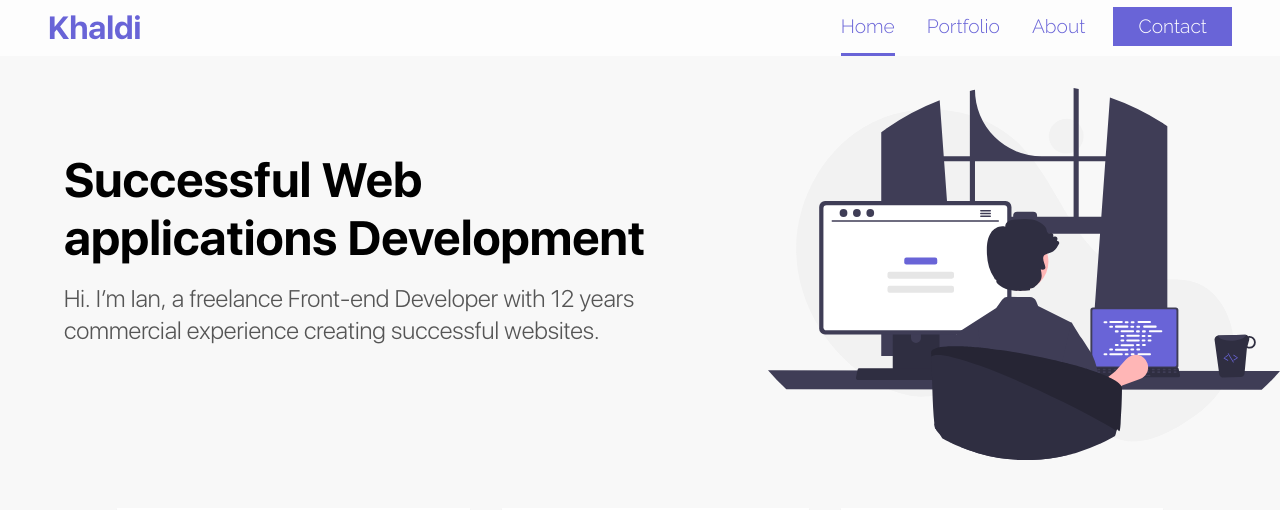
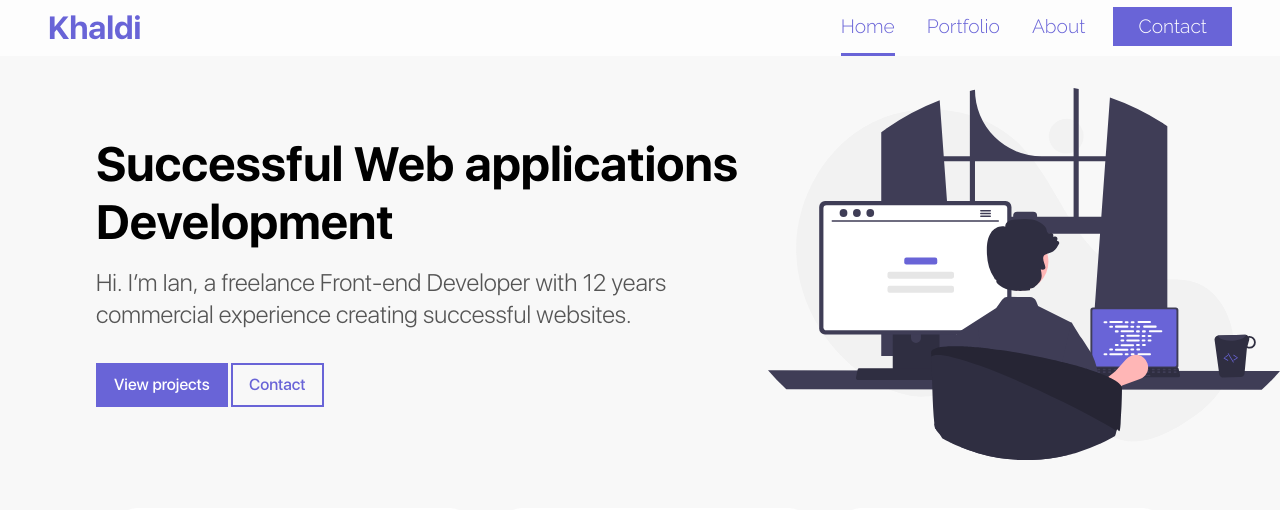
Before and after one commit to devkhaldi/portfolio, a React (Create React App) app: page / in a window 1280 px wide. Shown: the top 510 px of the page. Built offline with nearby package versions, Linux system fonts and the light colour scheme.

Commit message:
hero illustration and buttons

```diff
--- a/src/App.css
+++ b/src/App.css
@@ -58,12 +58,14 @@
 }
 
 .dark-mode {
-  --primary-color: #14b8a6;
+  --primary-color: #6964d7;
   --secondary-color: #d73c97;
   --third-color: #6964d7;
-  --bg-1: #1e293b;
+  /* --bg-1: #1e293b;
+  --bg-2: #222; */
+  --bg-1: #000;
   --bg-2: #222;
-  --white: #000;
+  --white: #252525;
   --black: #fff;
   --text-1: #9ca3af;
   --navbar-bg: rgba(0, 0, 0, 0.7);
--- a/src/components/Navbar.css
+++ b/src/components/Navbar.css
@@ -9,7 +9,7 @@ nav {
   align-items: center;
   font-weight: 300;
   padding: 1rem 3rem;
-  /* border-top: solid 4px var(--primary-color); */
+  /* border-top: solid 2px var(--primary-color); */
   z-index: 10;
   transition: all 0.2s;
   z-index: 10;
--- a/src/home/Hero.css
+++ b/src/home/Hero.css
@@ -3,13 +3,15 @@
   width: 100%;
   position: relative;
 }
+
 /*Hero Text */
 .hero .hero-text {
   padding: 2rem 0;
   display: flex;
 }
 .hero .hero-text .text-content {
-  padding: 4rem;
+  padding-top: 3rem;
+  padding-left: 6rem;
 }
 .hero .hero-text h1 {
   color: var(--black);
@@ -27,8 +29,22 @@
   font-weight: 300;
   line-height: 2rem;
 }
-.hero .hero-illustration .text-content {
+.hero .hero-buttons {
+  margin-top: 2rem;
 }
+.hero .hero-buttons .btn {
+  padding: 0.5rem 1rem;
+  border: 2px solid var(--primary-color);
+}
+.hero .hero-buttons .btn:nth-child(1) {
+  background-color: var(--primary-color);
+  color: white;
+}
+.hero .hero-buttons .btn:nth-child(2) {
+  margin-left: 0.2rem;
+  color: var(--primary-color);
+}
+
 .hero .hero-illustration img {
   max-width: 40vw;
 }
@@ -42,16 +58,14 @@
 .hero .hero-cards .card {
   background: var(--white);
   border: none;
-  /* border-top: solid 3px var(--primary-color); */
-  border-radius: 0 !important;
-  box-shadow: 0 1px 1px rgba(100, 100, 100, 0.1);
+  border-radius: 20px;
+  /* box-shadow: 0 10px 10px rgba(100, 100, 100, 0.1); */
   padding: 2rem;
   text-align: center;
   display: flex;
   flex-direction: column;
   align-items: center;
   height: 25rem;
-  border-radius: 0px;
   cursor: pointer;
   transition: all 0.3s;
 }
--- a/src/home/Hero.js
+++ b/src/home/Hero.js
@@ -1,6 +1,7 @@
 import React from "react"
 import "./Hero.css"
 import illustration from "../img/undraw_programming.svg"
+import { Link } from "react-router-dom"
 
 const Hero = () => {
   return (
@@ -12,6 +13,14 @@ const Hero = () => {
             Hi. I’m Ian, a freelance Front-end Developer with 12 years
             commercial experience creating successful websites.
           </p>
+          <div className='hero-buttons'>
+            <Link className='btn' exact to='/portfolio'>
+              View projects
+            </Link>
+            <Link className='btn' exact to='/contact'>
+              Contact
+            </Link>
+          </div>
         </div>
         <div className='hero-illustration'>
           <img src={illustration} alt='illustration' />
--- a/src/portfolio/Hero.css
+++ b/src/portfolio/Hero.css
@@ -1,23 +1,50 @@
 .portfolio-hero {
-  margin-top: 4rem;
+  margin-top: 3.5rem;
   width: 100%;
+  position: relative;
 }
+
+/*Hero Text */
 .portfolio-hero .hero-text {
-  text-align: center;
-  padding: 4rem 0;
+  padding: 2rem 0;
+  display: flex;
 }
-.portfolio-hero h1 {
-  color: var(--primary-color);
-  font-weight: 400;
+.portfolio-hero .hero-text .text-content {
+  padding-top: 3rem;
+  padding-left: 6rem;
+}
+.portfolio-hero .hero-text h1 {
+  color: var(--black);
+  font-weight: 600;
   font-size: 3rem;
   margin-bottom: 1rem;
-  font-family: "Raleway", sans-serif;
+  font-family: SF ui, "Raleway", sans-serif;
 }
-.portfolio-hero p {
+.portfolio-hero .hero-text h1 span {
+  color: var(--primary-color);
+}
+.portfolio-hero .hero-text p {
   color: var(--text-1);
   font-size: 1.5rem;
   font-weight: 300;
-  width: 60%;
-  margin: 0 auto;
   line-height: 2rem;
 }
+.portfolio-hero .hero-buttons {
+  margin-top: 2rem;
+}
+.portfolio-hero .hero-buttons .btn {
+  padding: 0.5rem 1rem;
+  border: 2px solid var(--primary-color);
+}
+.portfolio-hero .hero-buttons .btn:nth-child(1) {
+  background-color: var(--primary-color);
+  color: white;
+}
+.portfolio-hero .hero-buttons .btn:nth-child(2) {
+  margin-left: 0.2rem;
+  color: var(--primary-color);
+}
+
+.portfolio-hero .hero-illustration img {
+  max-width: 40vw;
+}
--- a/src/portfolio/Hero.js
+++ b/src/portfolio/Hero.js
@@ -1,4 +1,5 @@
 import React from "react"
+import { Link } from "react-router-dom"
 import illustration from "../img/undraw_programming.svg"
 import "./Hero.css"
 
@@ -6,11 +7,24 @@ const Hero = () => {
   return (
     <section className='portfolio-hero'>
       <div className='hero-text'>
-        <h1>Front-end Development Portfolio</h1>
-        <p>
-          Succeed online with a website that is fast, easy to use, and built
-          with best practices and a passion for design.
-        </p>
+        <div className='text-content'>
+          <h1>Front-end Development Portfolio</h1>
+          <p>
+            Succeed online with a website that is fast, easy to use, and built
+            with best practices and a passion for design.
+          </p>
+          <div className='hero-buttons'>
+            <Link className='btn' exact to='/portfolio'>
+              View projects
+            </Link>
+            <Link className='btn' exact to='/contact'>
+              Contact
+            </Link>
+          </div>
+        </div>
+        <div className='hero-illustration'>
+          <img src={illustration} alt='illustration' />
+        </div>
       </div>
     </section>
   )
```
